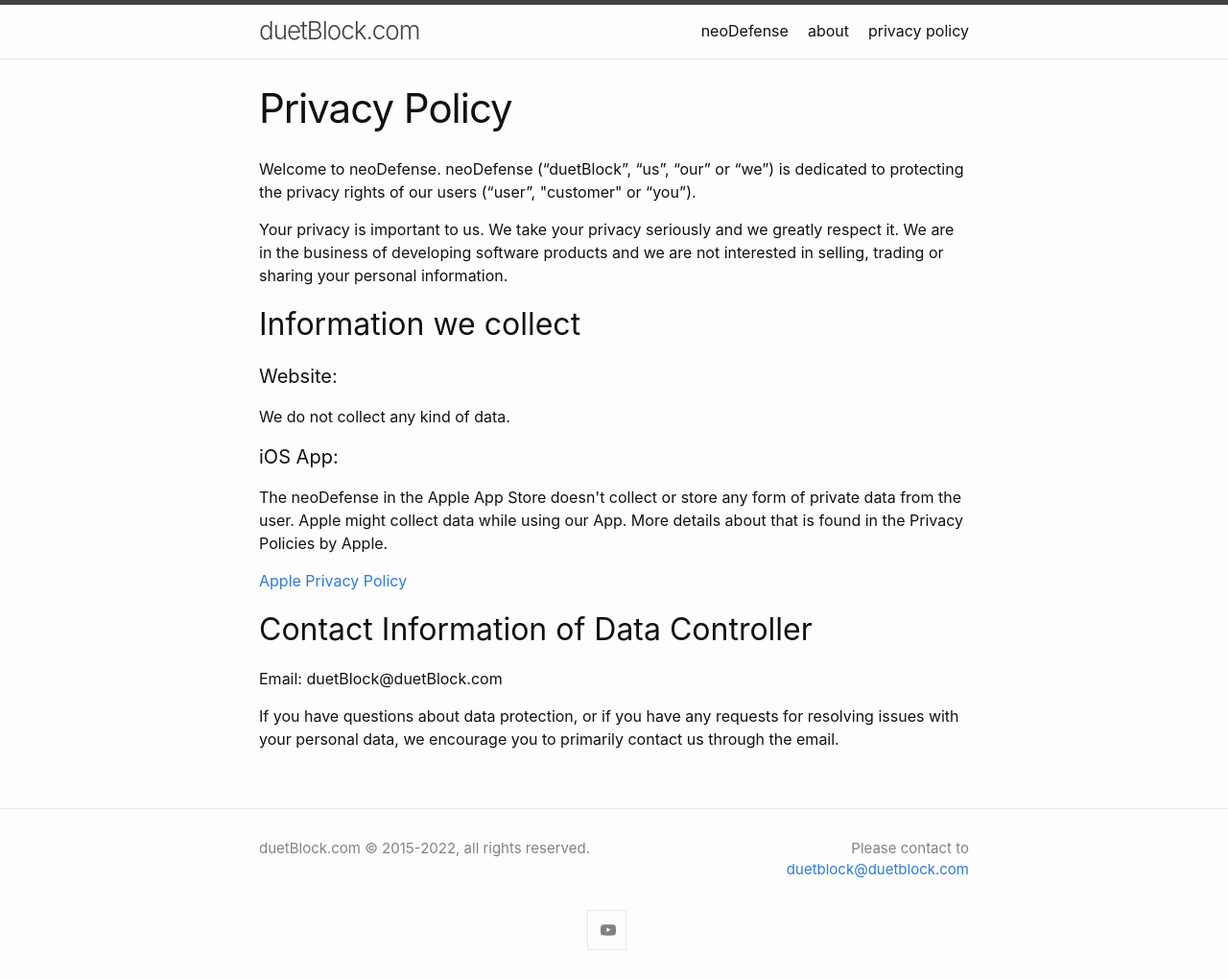
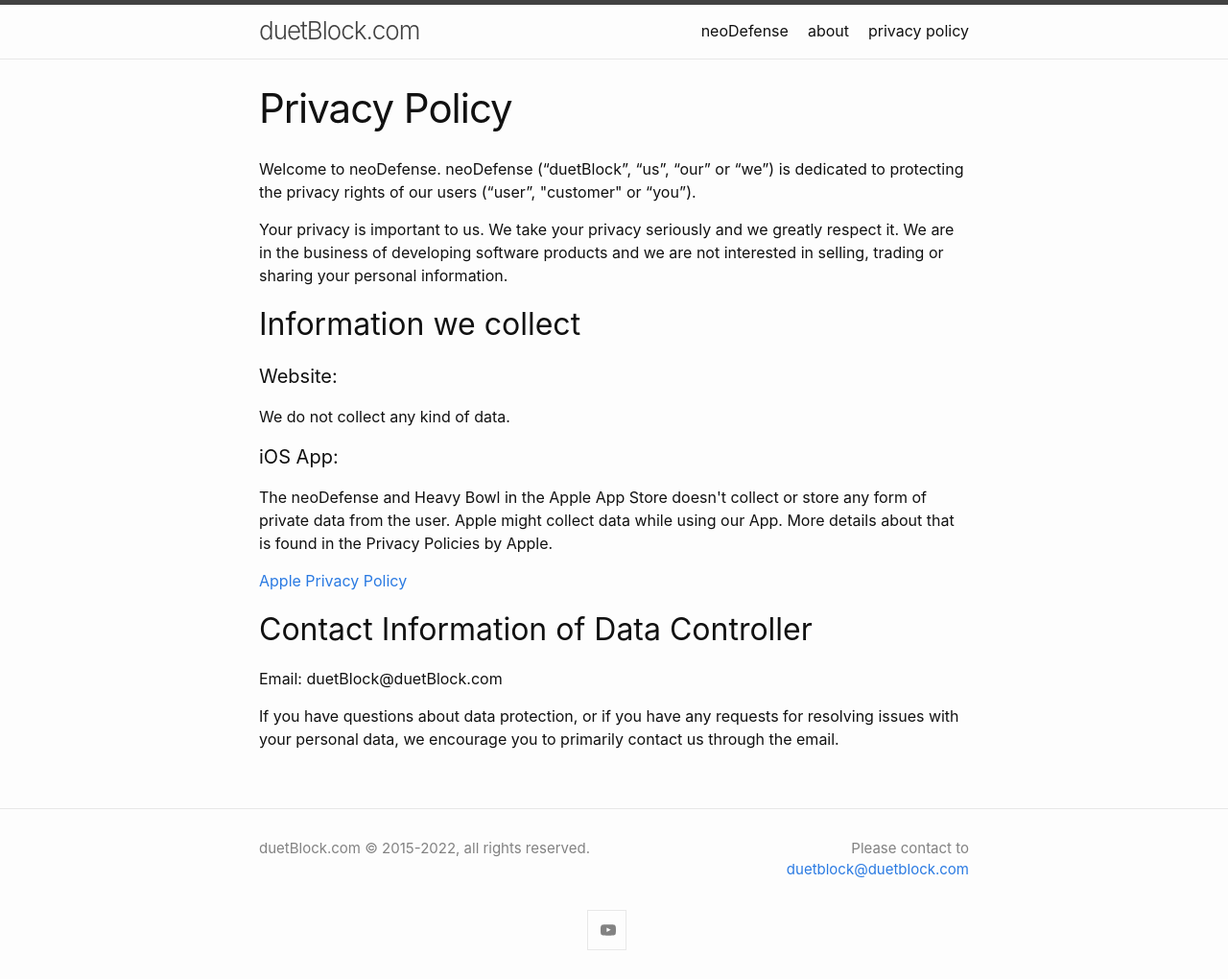
Before and after one commit to duetblock/duetblock.github.io, a Jekyll site: the page built from privacyPolicy.md, in a window 1280 px wide. Shown: the whole page at 96% size. Built offline with Jekyll 4.4.1, drawn with Linux system fonts in a browser that asks for light colours.

Commit message:
Update privacyPolicy.md

```diff
--- a/privacyPolicy.md
+++ b/privacyPolicy.md
@@ -13,7 +13,7 @@
 <h4>Website:</h4>
 <p>	We do not collect any kind of data.	</p>
 <h4>iOS App:</h4>
-<p>The neoDefense in the Apple App Store doesn't collect or store any form of private data from the user. Apple might collect data while using our App. More details about that is found in the Privacy Policies by Apple.</p>
+<p>The neoDefense and Heavy Bowl in the Apple App Store doesn't collect or store any form of private data from the user. Apple might collect data while using our App. More details about that is found in the Privacy Policies by Apple.</p>
 <p><a href="https://www.apple.com/legal/privacy/" target="_blank">Apple Privacy Policy </a></p>
 
 ## Contact Information of Data Controller
```
